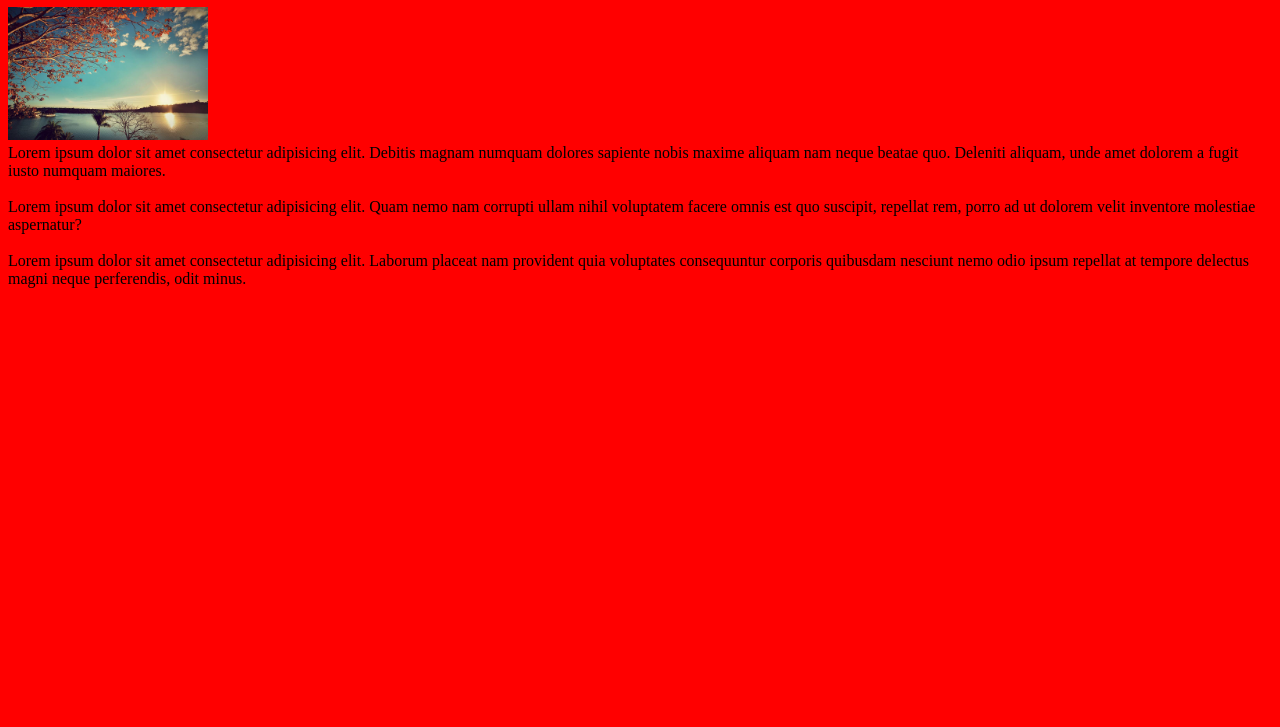
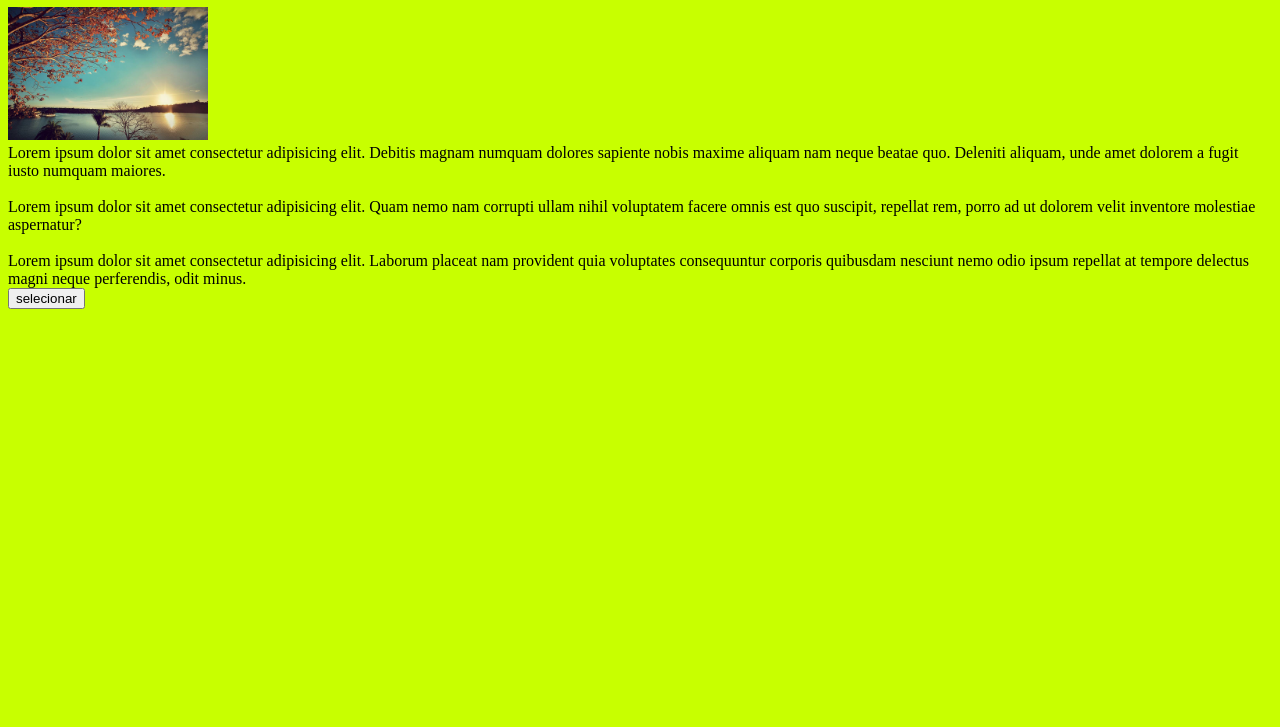
Before and after one commit to GustavoHgomesF/ProjetoWeb1, a plain HTML site: page index.html in a window 1280 px wide. Shown: the part 73-800 px from the top of the page. Drawn offline with Linux system fonts and the light colour scheme.

Commit message:
mudanças no css

```diff
--- a/index.html
+++ b/index.html
@@ -14,6 +14,7 @@
         <br>Lorem ipsum dolor sit amet consectetur adipisicing elit. Quam nemo nam corrupti ullam nihil voluptatem facere omnis est quo suscipit, repellat rem, porro ad ut dolorem velit inventore molestiae aspernatur?<br>
         <br>Lorem ipsum dolor sit amet consectetur adipisicing elit. Laborum placeat nam provident quia voluptates consequuntur corporis quibusdam nesciunt nemo odio ipsum repellat at tempore delectus magni neque perferendis, odit minus.<br>
 
+        <button type="button">selecionar</button>
     </div>
 
 </body>
--- a/style.css
+++ b/style.css
@@ -1,3 +1,3 @@
 body{
-    background-color: red;
+    background-color: rgb(200, 255, 0);
 }
```
